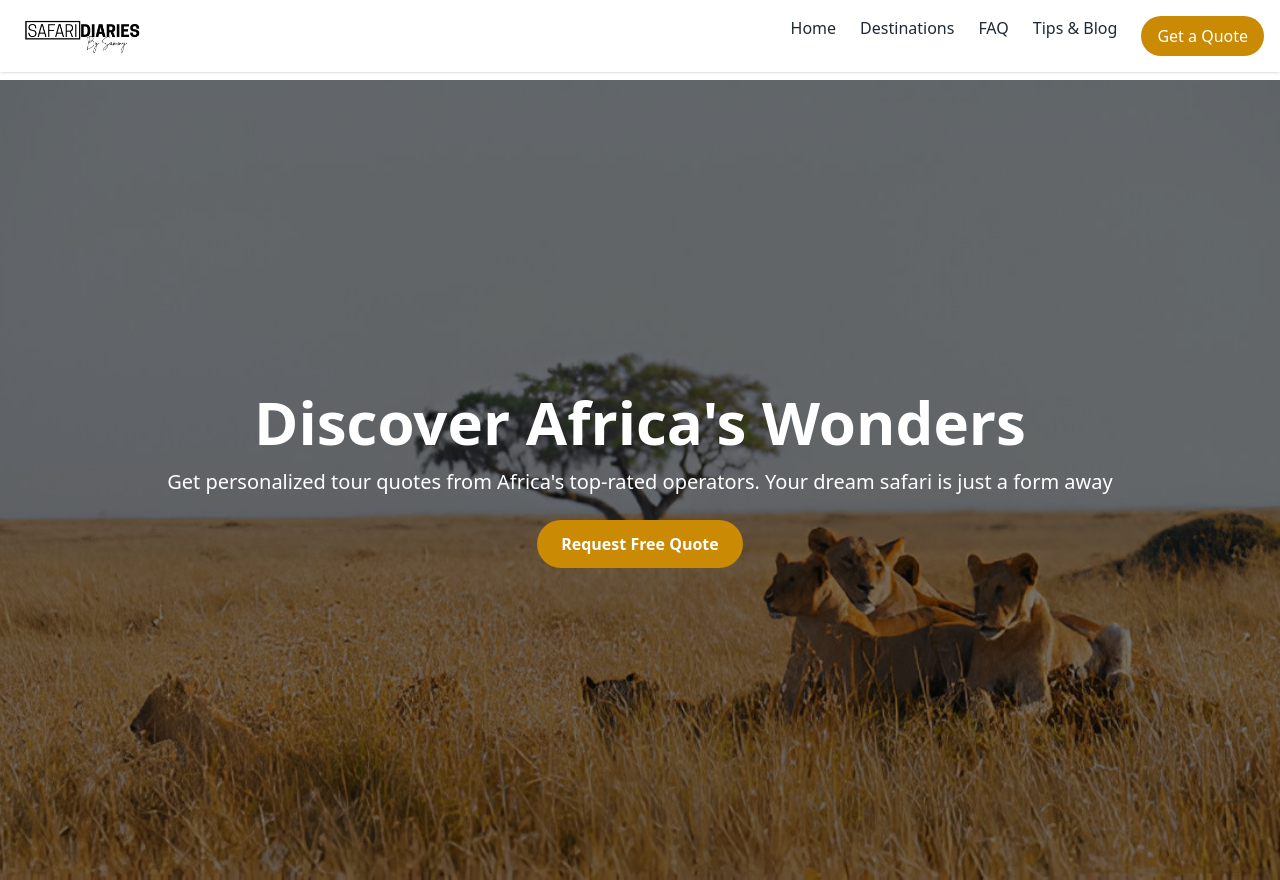
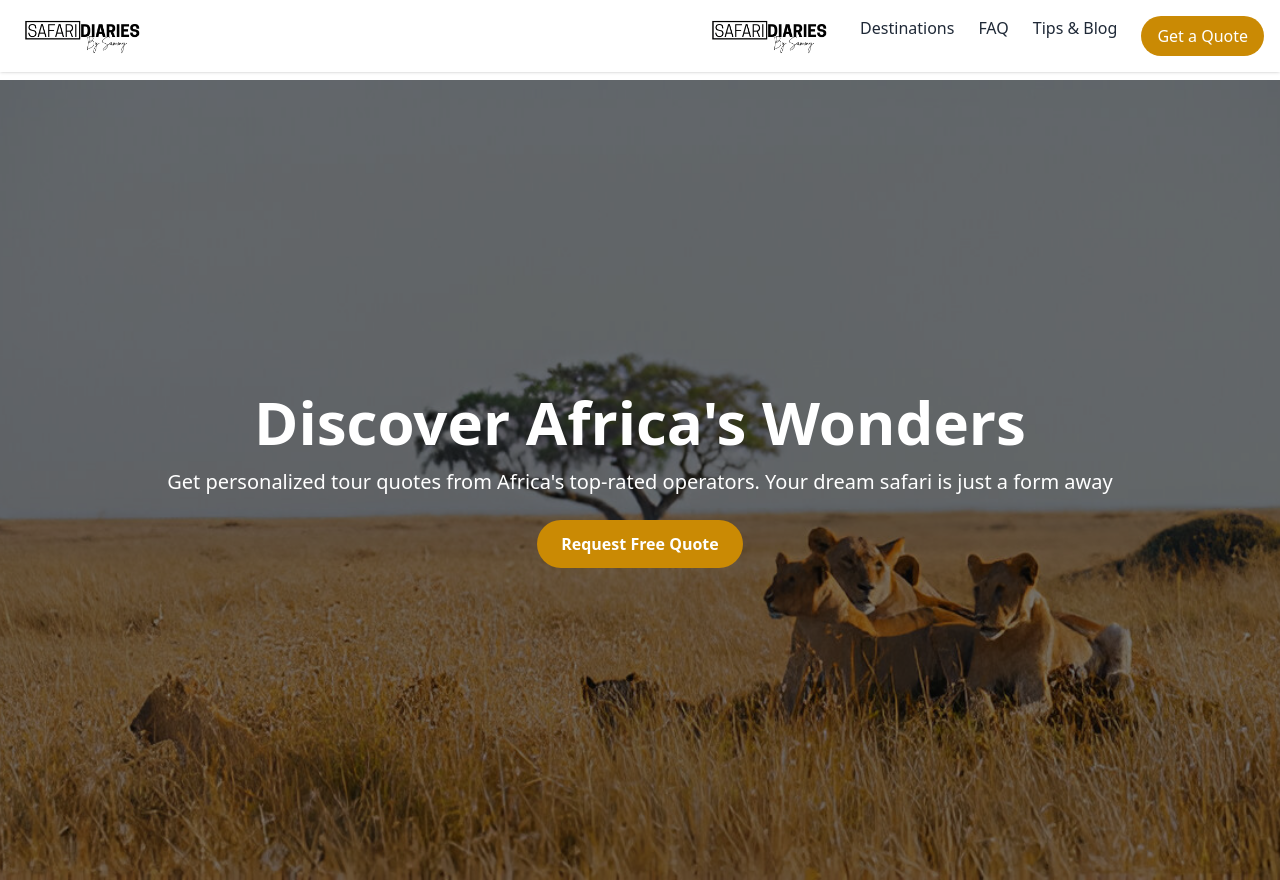
Before and after one commit to Muts1999/safari-frontend, a plain HTML site: page index.html in a window 1280 px wide. Shown: the top 880 px of the page. Drawn offline with nearby package versions, Linux system fonts and the light colour scheme.

Commit message:
Make logo clickable across all pages

```diff
--- a/index.html
+++ b/index.html
@@ -36,7 +36,9 @@
 
     <!-- Desktop Menu -->
     <nav class="hidden md:flex space-x-6">
-      <a href="index.html#home" class="hover:text-yellow-600">Home</a>
+     <a href="index.html#home">
+  <img src="Images/logo.png" alt="Logo" class="h-10 w-auto">
+</a>
       <a href="destinations.html" class="hover:text-yellow-600">Destinations</a>
       <a href="index.html#faq" class="hover:text-yellow-600">FAQ</a>
       <a href="tips-blog.html" class="hover:text-yellow-600">Tips & Blog</a>
@@ -49,7 +51,9 @@
 
   <!-- Mobile Menu -->
   <div id="mobile-menu" class="hidden flex-col space-y-2 px-4 pb-4 bg-white shadow md:hidden">
-    <a href="index.html#home" class="block hover:text-yellow-600">Home</a>
+    <a href="index.html#home">
+  <img src="Images/logo.png" alt="Logo" class="h-10 w-auto">
+</a>
     <a href="destinations.html" class="block hover:text-yellow-600">Destinations</a>
     <a href="index.html#faq" class="block hover:text-yellow-600">FAQ</a>
     <a href="tips-blog.html" class="block hover:text-yellow-600">Tips & Blog</a>
```
Also changed, not shown: blog-template.html (+6 -2 lines), destination-template.html (+6 -2 lines), destinations.html (+6 -2 lines), privacy.html (+6 -2 lines), terms.html (+6 -2 lines), tips-blog.html (+6 -2 lines).
